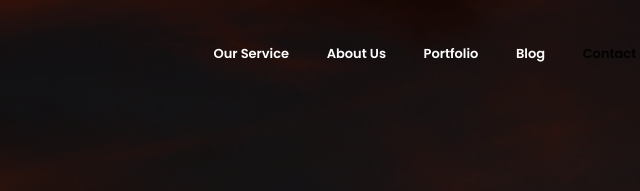
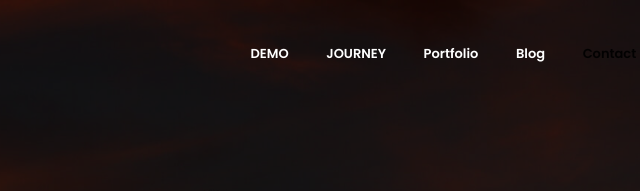
Before and after one commit to Miguel0199/Miguel0199.github.io, a website: page index.html in a window 1280 px wide. Shown: the top 191 px of the page, 396-1036 px from the left. Drawn offline with Linux system fonts and the light colour scheme.

Commit message:
Update index.html

```diff
--- a/index.html
+++ b/index.html
@@ -25,10 +25,10 @@
             <div class="collapse navbar-collapse" id="navbarSupportedContent">
                 <ul class="navbar-nav ml-auto">
                     <li class="nav-item">
-                        <a class="nav-link" href="#service">Our Service</a>
+                        <a class="nav-link" href="#service">DEMO</a>
                     </li>
                     <li class="nav-item">
-                        <a class="nav-link" href="#about">About Us</a>
+                        <a class="nav-link" href="#about">JOURNEY</a>
                     </li>
                     <li class="nav-item">
                         <a class="nav-link" href="#portfolio">Portfolio</a>
```
